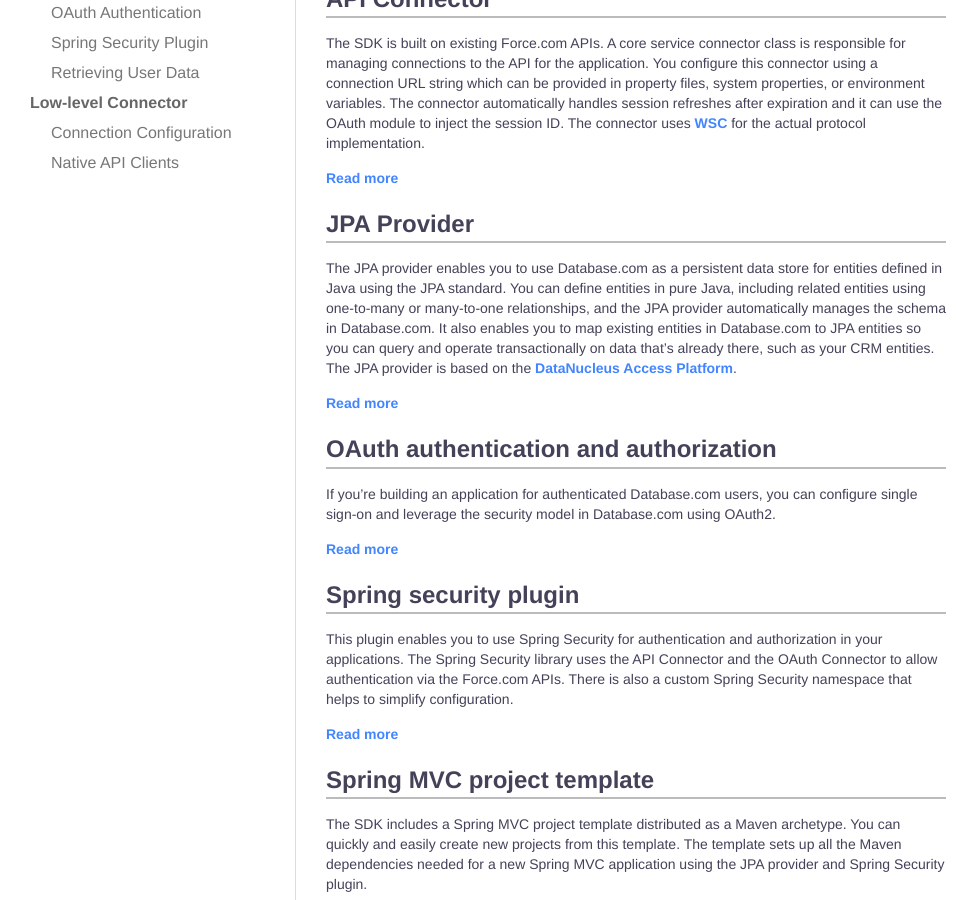
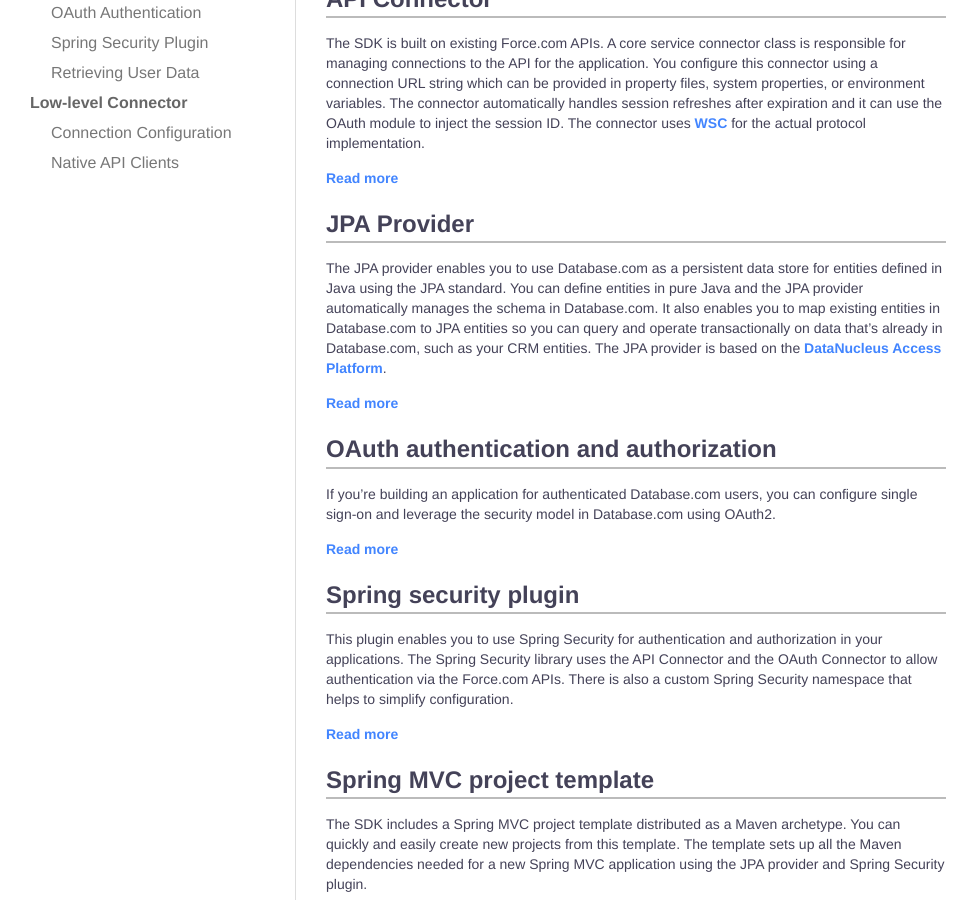
Before and after one commit to forcedotcom/java-sdk, a Jekyll site: the page built from doc/force-sdk-overview.md, in a window 1280 px wide and 900 px high, scrolled down 721 px. Shown: the whole window, without its empty margins (0-978 px from the left). Built offline with Jekyll 4.4.1, drawn with Linux system fonts in a browser that asks for light colours; Markdown is read by kramdown in place of the engine named in the settings.

Commit message:
minor cleanup

```diff
--- a/doc/force-sdk-overview.md
+++ b/doc/force-sdk-overview.md
@@ -35,7 +35,7 @@ The SDK is built on existing Force.com APIs. A core service connector class is r
 
 ## JPA Provider
 
-The JPA provider enables you to use Database.com as a persistent data store for entities defined in Java using the JPA standard. You can define entities in pure Java, including related entities using one-to-many or many-to-one relationships, and the JPA provider automatically manages the schema in Database.com. It also enables you to map existing entities in Database.com to JPA entities so you can query and operate transactionally on data that's already there, such as your CRM entities. The JPA provider is based on the [DataNucleus Access Platform](http://www.datanucleus.org/products/accessplatform/index.html).
+The JPA provider enables you to use Database.com as a persistent data store for entities defined in Java using the JPA standard. You can define entities in pure Java and the JPA provider automatically manages the schema in Database.com. It also enables you to map existing entities in Database.com to JPA entities so you can query and operate transactionally on data that's already in Database.com, such as your CRM entities. The JPA provider is based on the [DataNucleus Access Platform](http://www.datanucleus.org/products/accessplatform/index.html).
 
 [Read more](jpa-provider)
 
```
